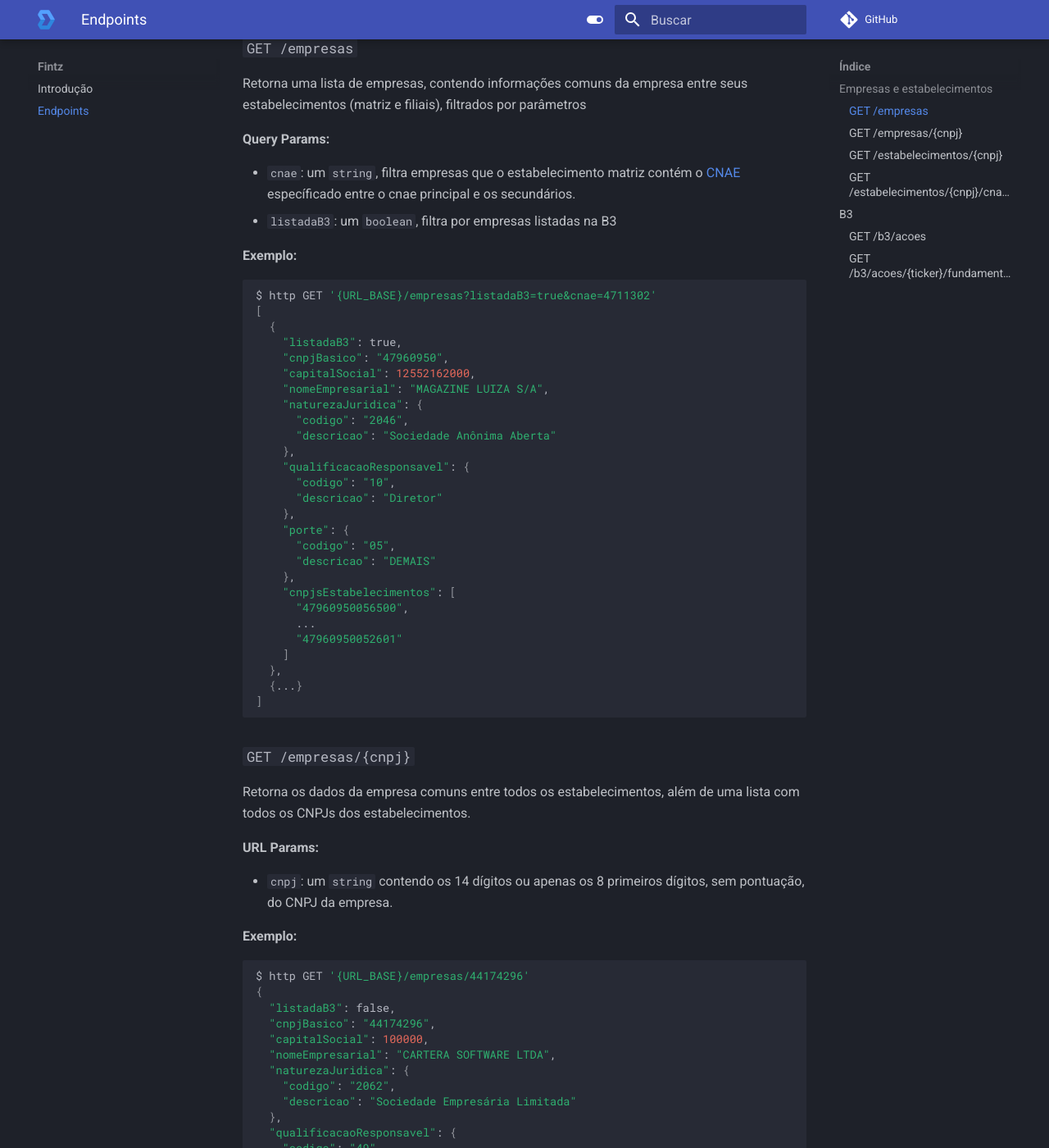
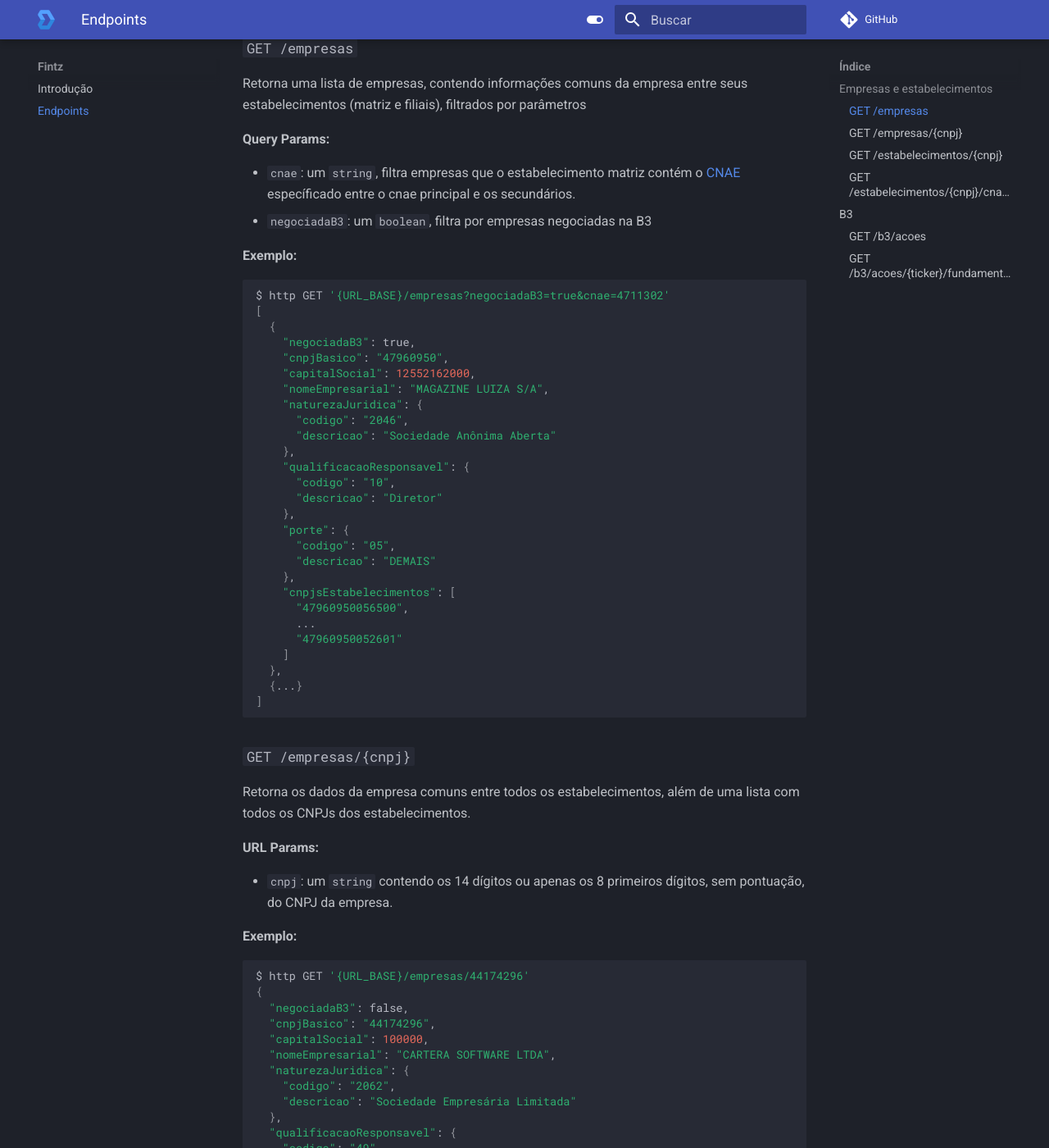
Before and after one commit to thefintz/docs, an MkDocs documentation site: the page built from docs/rest.md, in a window 1280 px wide and 1400 px high, scrolled down 336 px. Shown: the whole window at 82% size. Built offline with MkDocs 1.6.1 and Material for MkDocs 9.7.7, drawn with Linux system fonts in a browser that asks for light colours; comment, search, counter and statistics services are not loaded.

Commit message:
Changing listadaB3 to negociadaB3

````diff
--- a/docs/rest.md
+++ b/docs/rest.md
@@ -15,15 +15,15 @@ Retorna uma lista de empresas, contendo informações comuns da empresa entre se
 
 - `cnae`: um `string`, filtra empresas que o estabelecimento matriz contém o [CNAE][1] específicado entre o cnae principal
 e os secundários.
-- `listadaB3`: um `boolean`, filtra por empresas listadas na B3
+- `negociadaB3`: um `boolean`, filtra por empresas negociadas na B3
 
 **Exemplo:**
 
 ```bash
-$ http GET '{URL_BASE}/empresas?listadaB3=true&cnae=4711302'
+$ http GET '{URL_BASE}/empresas?negociadaB3=true&cnae=4711302'
 [
   {
-    "listadaB3": true,
+    "negociadaB3": true,
     "cnpjBasico": "47960950",
     "capitalSocial": 12552162000,
     "nomeEmpresarial": "MAGAZINE LUIZA S/A",
@@ -63,7 +63,7 @@ além de uma lista com todos os CNPJs dos estabelecimentos.
 ```bash
 $ http GET '{URL_BASE}/empresas/44174296'
 {
-  "listadaB3": false,
+  "negociadaB3": false,
   "cnpjBasico": "44174296",
   "capitalSocial": 100000,
   "nomeEmpresarial": "CARTERA SOFTWARE LTDA",
````
